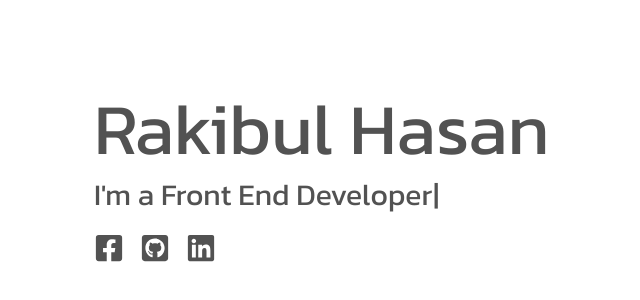
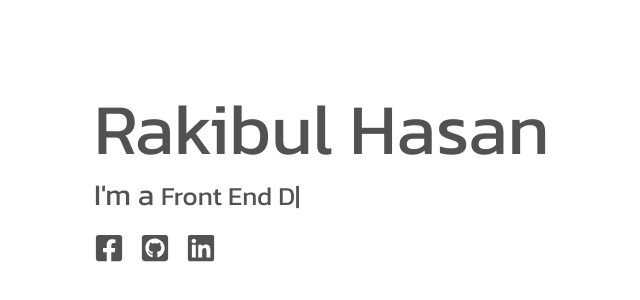
Before and after one commit to Rakibjrb/personal-portfolio-frontend, a Next.js app: page / in a window 1280 px wide. Shown: the part 222-522 px from the top of the page, without its empty margins (98-738 px from the left). Built offline with nearby package versions, Linux system fonts and the light colour scheme.

Commit message:
solved typing effect problem on banner

```diff
--- a/package.json
+++ b/package.json
@@ -22,10 +22,10 @@
     "react-dom": "^19.0.0",
     "react-hook-form": "^7.54.2",
     "react-icons": "^5.5.0",
+    "react-type-animation": "^3.2.0",
     "sonner": "^2.0.1",
     "tailwind-merge": "^3.0.2",
-    "tailwindcss-animate": "^1.0.7",
-    "typewriter-effect": "^2.21.0"
+    "tailwindcss-animate": "^1.0.7"
   },
   "devDependencies": {
     "@eslint/eslintrc": "^3",
--- a/src/components/ui/home/Banner.tsx
+++ b/src/components/ui/home/Banner.tsx
@@ -1,30 +1,23 @@
 "use client";
 
 import Link from "next/link";
-import { useEffect } from "react";
 import { FaFacebookSquare, FaGithubSquare, FaLinkedin } from "react-icons/fa";
-import Typewriter from "@/utils/type_writter";
+import { TypeAnimation } from "react-type-animation";
 
 export default function Banner() {
-  useEffect(() => {
-    const bannerTitle = document.getElementById("writing-effect");
-    new Typewriter(bannerTitle, {
-      strings: ["Web Developer", "Front End Developer"],
-      autoStart: true,
-      loop: true,
-      delay: 75,
-    });
-  }, []);
-
   return (
     <div className="banner w-full h-screen flex items-center text-color-primary">
       <div className="w-[85%] md:w-[70%] mx-auto">
         <h1 className="text-5xl md:text-7xl my-0">Rakibul Hasan</h1>
         <h2 className="text-xl md:text-3xl mt-3 mb-5">
           {"I'm"} a{" "}
-          <span className="" id="writing-effect">
-            Developer
-          </span>
+          <TypeAnimation
+            sequence={["Web Developer", 2000, "Front End Developer", 2000]}
+            wrapper="span"
+            speed={10}
+            style={{ fontSize: "26px", display: "inline-block" }}
+            repeat={Infinity}
+          />
         </h2>
         <div className="flex gap-4">
           <Link href={""}>
--- a/src/utils/type_writter.tsx
+++ /dev/null
@@ -1,3 +0,0 @@
-import Typewriter from "typewriter-effect/dist/core";
-
-export default Typewriter;
```
Also changed, not shown: 1 other file (tests, documents, lock files or other folders).
